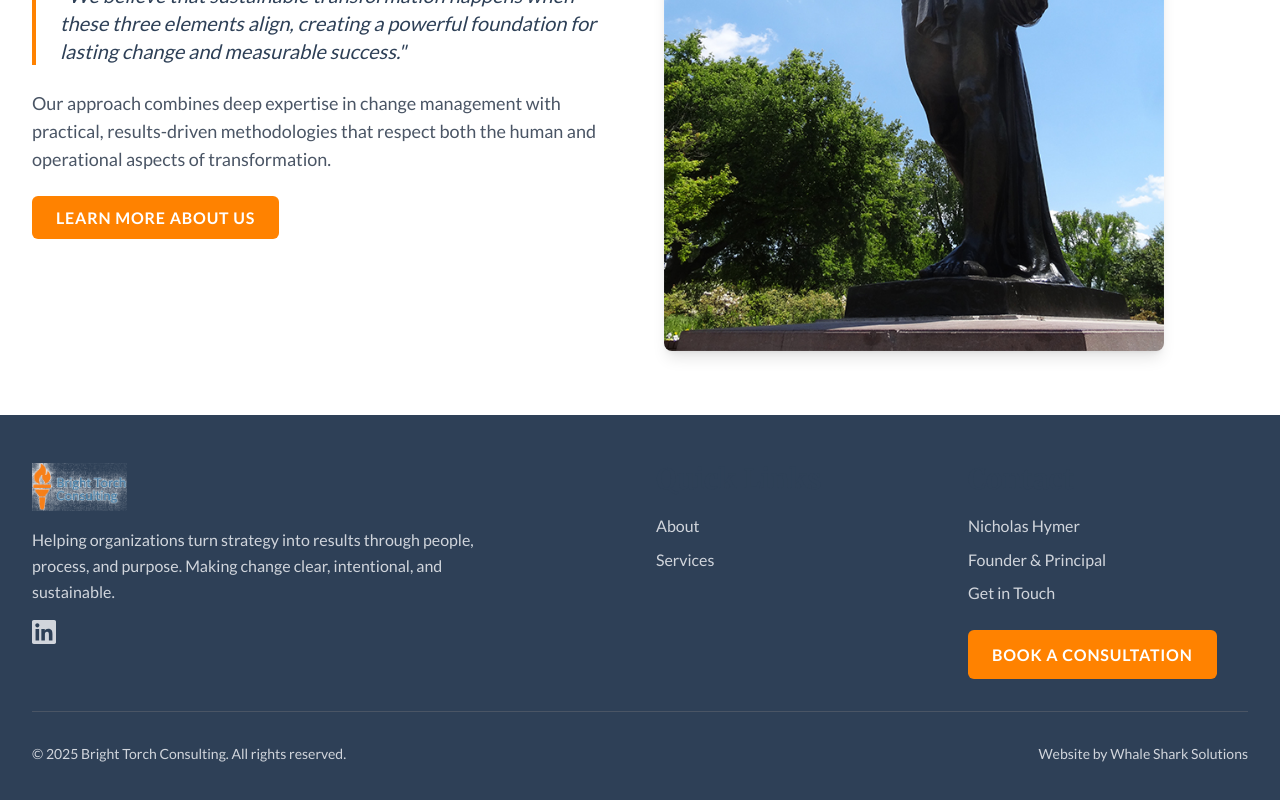
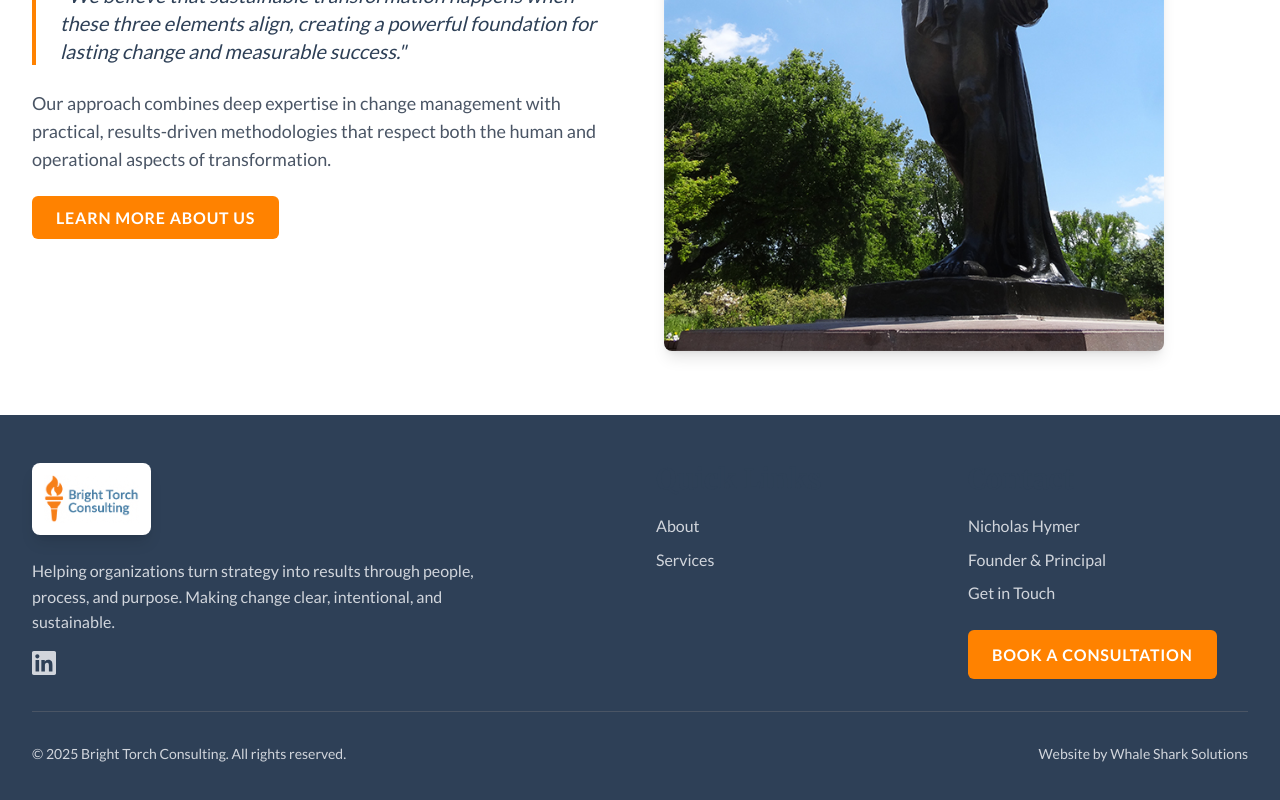
Before and after one commit to jamlando/bright-torch-website, a Next.js app: page / in a window 1280 px wide. Shown: the part 1867-2667 px from the top of the page. Built offline with nearby package versions, Linux system fonts and the light colour scheme.

Commit message:
Add white box around logo in footer for better visibility

```diff
--- a/src/components/Footer.tsx
+++ b/src/components/Footer.tsx
@@ -8,13 +8,15 @@ export default function Footer() {
         <div className="grid grid-cols-1 md:grid-cols-4 gap-8">
           {/* Logo and Description */}
           <div className="md:col-span-2">
+            <div className="inline-block p-3 rounded-lg bg-white shadow-lg mb-4">
               <Image
                 src="/images/brightTorchLogoV1.png"
                 alt="Bright Torch Consulting"
                 width={200}
                 height={101}
-              className="h-12 w-auto mb-4"
+                className="h-12 w-auto"
               />
+            </div>
             <p className="text-gray-300 mb-4 max-w-md">
               Helping organizations turn strategy into results through people, process, and purpose.
               Making change clear, intentional, and sustainable.
```
Lines whose indentation alone changed are shown as unchanged.
